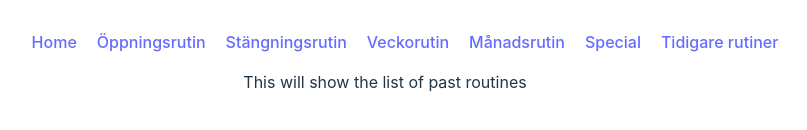
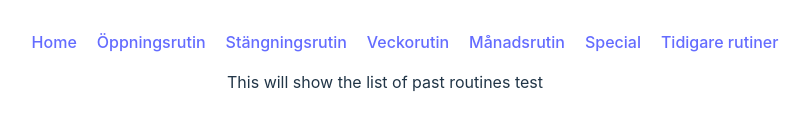
Before and after one commit to wahlstrommm/che-routine, a React (Vite) app: page /PastRoutines in a window 1280 px wide. Shown: the part 346-476 px from the top of the page, without its empty margins (255-1062 px from the left). Built offline with nearby package versions, Linux system fonts and the light colour scheme.

Commit message:
started on the past routines

```diff
--- a/src/Pages/PastRoutines.tsx
+++ b/src/Pages/PastRoutines.tsx
@@ -1,5 +1,3 @@
-
-
 export default function PastRoutines() {
-  return <div>This will show the list of past routines</div>;
+  return <div>This will show the list of past routines test</div>;
 }
```
